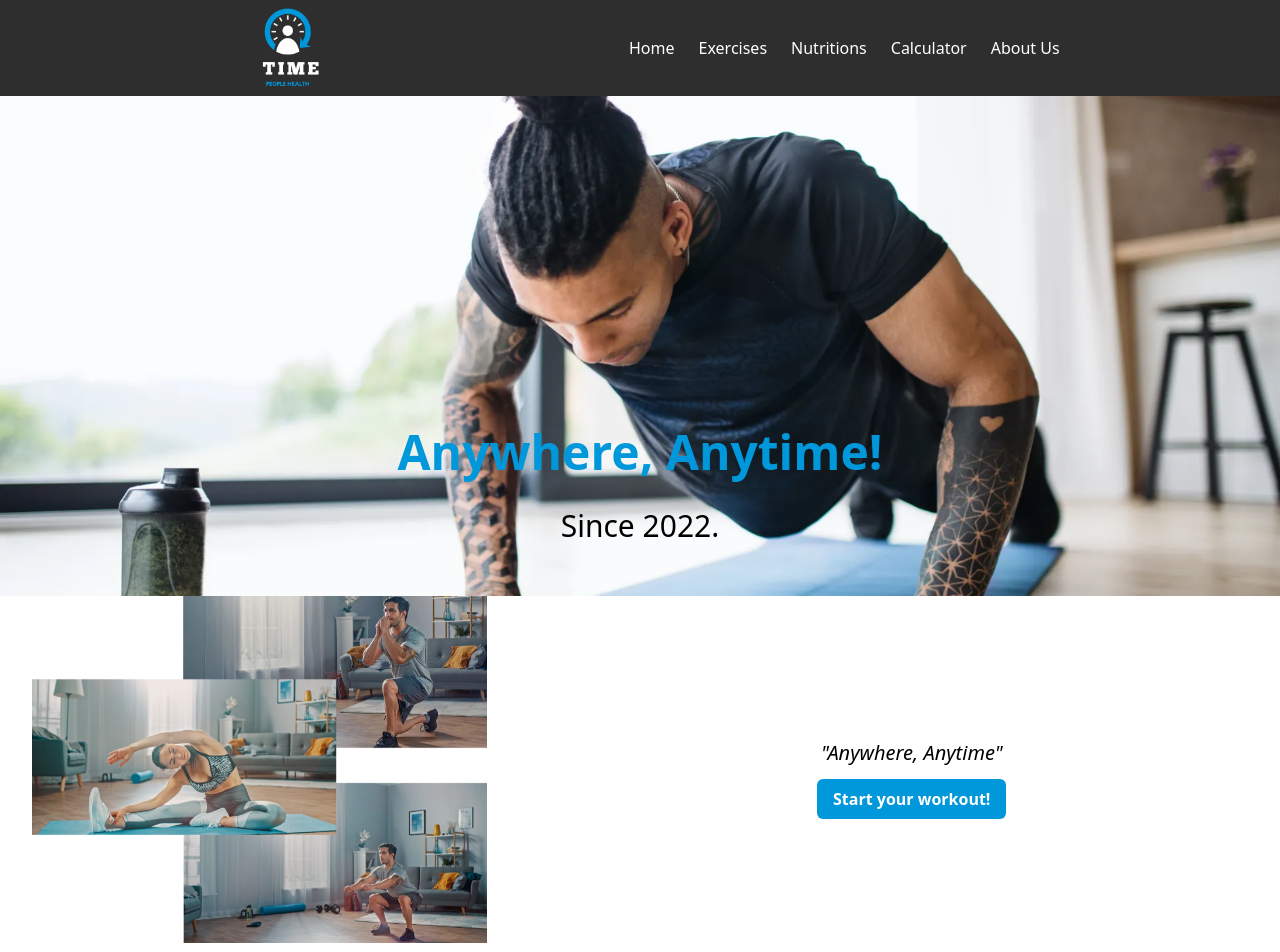
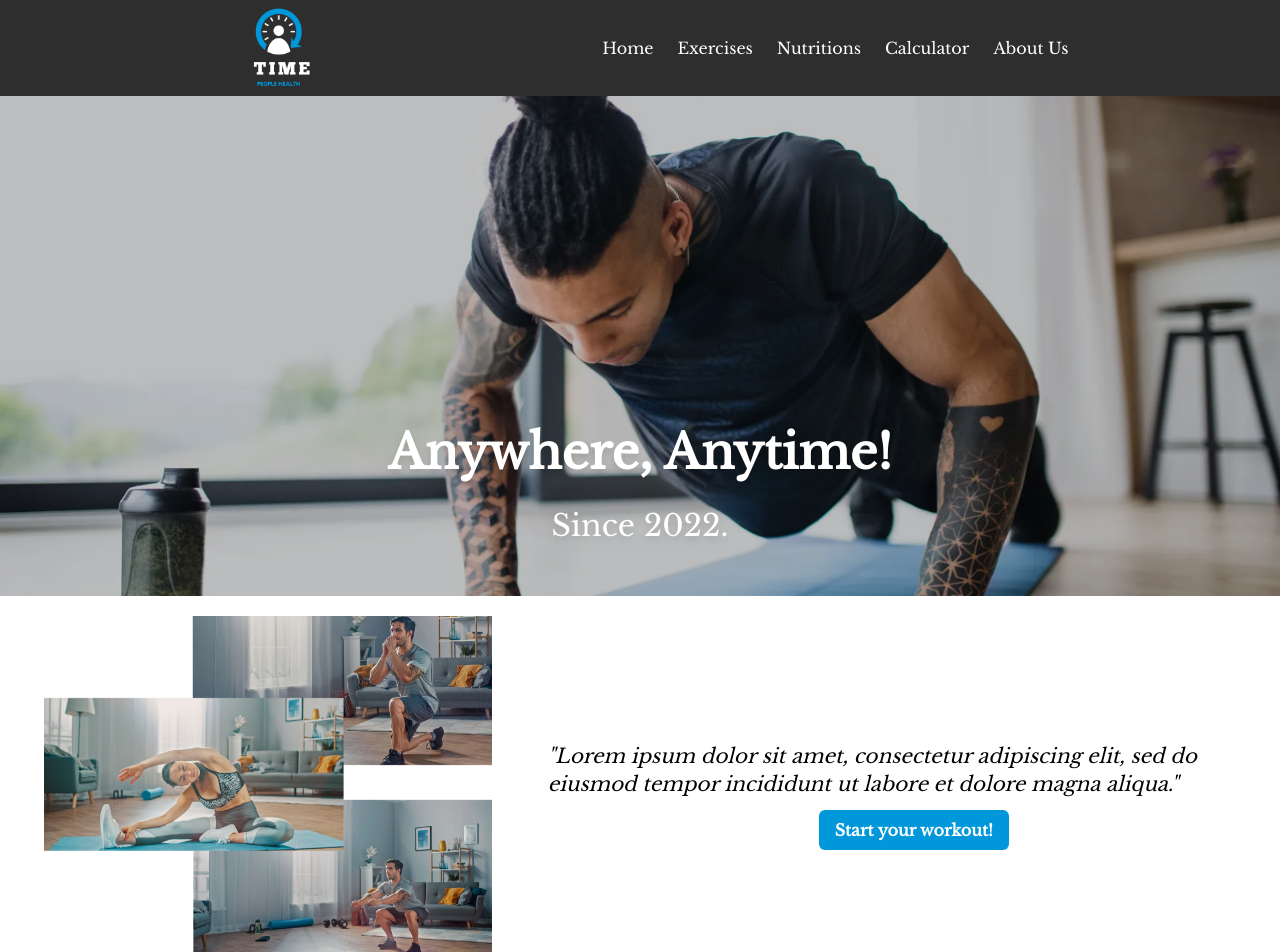
Before and after one commit to jeremy-lee02/SEPM-Project-HappyFit-Website, a React (Create React App) app: page / in a window 1280 px wide. Shown: the top 952 px of the page. Built offline with nearby package versions, Linux system fonts and the light colour scheme.

Commit message:
update home page 2

```diff
--- a/public/index.html
+++ b/public/index.html
@@ -10,6 +10,9 @@
       content="Web site created using create-react-app"
     />
     <link rel="apple-touch-icon" href="%PUBLIC_URL%/logo192.png" />
+    <link rel="preconnect" href="https://fonts.googleapis.com">
+    <link rel="preconnect" href="https://fonts.gstatic.com" crossorigin>
+    <link href="https://fonts.googleapis.com/css2?family=Libre+Baskerville&display=swap" rel="stylesheet">
     <!--
       manifest.json provides metadata used when your web app is installed on a
       user's mobile device or desktop. See https://developers.google.com/web/fundamentals/web-app-manifest/
--- a/src/components/Header.js
+++ b/src/components/Header.js
@@ -5,10 +5,10 @@ function Header() {
   return (
     // Header component
     <div className='pt-24 w-full h-auto relative'>
-        <img src= {require('../images/headpage.png')} alt = 'Per pic' className='object-cover md:shrink-0 img_height w-full' />
+        <img src= {require('../images/headpage.png')} alt = 'Per pic' className='object-cover md:shrink-0 img_height w-full brightness-75' />
         <div className='absolute w-full h-auto bottom-5'>
-            <h1 className='sm:text-5xl pb-8 font-bold text-blue flex justify-center'>Anywhere, Anytime!</h1>
-            <h2 className='sm:text-3xl pb-8 font-light text-black flex justify-center'>Since 2022.</h2>
+            <h1 className='sm:text-5xl pb-8 font-bold text-white flex md:justify-center drop-shadow-lg '>Anywhere, Anytime!</h1>
+            <h2 className='sm:text-3xl pb-8 font-light text-white flex md:justify-center drop-shadow-lg'>Since 2022.</h2>
         </div>
   </div>
   )
--- a/src/components/Nav.css
+++ b/src/components/Nav.css
@@ -30,3 +30,6 @@
     -webkit-backdrop-filter: blur(5px);
     border: 1px solid rgba(0, 0, 0, 0.3);
 }
+.shadow {
+    text-shadow: 2px 2px 4px #0098DA;
+}
--- a/src/components/Nav.js
+++ b/src/components/Nav.js
@@ -8,8 +8,8 @@ import { AiOutlineClose } from 'react-icons/ai';
 
 const NavBarItems = ({title, classProps}) =>{
   return(
-      <li className={`mx-3 cursor-pointer ${classProps} hover:text-blue`}>
-          <a href={`/${title}`}>{title}</a>
+      <li className={`text-white mx-3 cursor-pointer ${classProps} hover:text-blue `}>
+          <a href={`/${title}`} className="hover:drop-shadow-lg">{title}</a>
       </li>
   )
 }
--- a/src/index.css
+++ b/src/index.css
@@ -1,3 +1,7 @@
 @tailwind base;
 @tailwind components;
 @tailwind utilities;
+
+* {
+    font-family: 'Libre Baskerville', serif;
+}
--- a/src/pages/Home.js
+++ b/src/pages/Home.js
@@ -13,23 +13,21 @@ function Home() {
       <Header />
       {/* Content */}
       <div>
-        <div className='flex flex-col md:flex-row flex-auto'>
+        <div className='flex flex-col md:flex-row flex-auto pt-5'>
           {/* Left  */}
           <div className='flex md:flex-initial'>
-              <img src={require('../images/pic1.png')} alt='pic 1' className='pl-8 w-full'/>
+              <img src={require('../images/pic1.png')} alt='pic 1' className='pl-11 w-full'/>
           </div>
           {/* Right */}
           <div className='flex w-full md:pl-14 text-left pt-5 items-center justify-center italic flex-col'>
             <p className='pb-3 text-xl'>
-              "Anywhere, Anytime"
+                "Lorem ipsum dolor sit amet, consectetur adipiscing elit, sed do eiusmod tempor incididunt ut labore et dolore magna aliqua."
             </p>
-            <button className='bg-blue hover:bg-blue-700 focus:ring focus:ring-violet-300 text-white font-bold py-2 px-4 rounded-md' onClick={changeRoute}>Start your workout!</button>
+            <button className='bg-blue hover:bg-blue-700 hover:drop-shadow-lg focus:ring focus:ring-violet-300 text-white font-bold py-2 px-4 rounded-md' onClick={changeRoute}>Start your workout!</button>
           </div>
         </div>
       </div>
     </>
-
   )
 }
-
 export default Home
--- a/tailwind.config.js
+++ b/tailwind.config.js
@@ -12,7 +12,7 @@ module.exports = {
       'pink': '#ff49db',
       'orange': '#ff7849',
       'green': '#13ce66',
-      'bg-blue-700': '#1d4fd8',
+      'blue-700': '#1d4fd8',
       'gray': '#8492a6',
       'gray-light': '#d3dce6',
       'white': '#FFFFFF',
```
